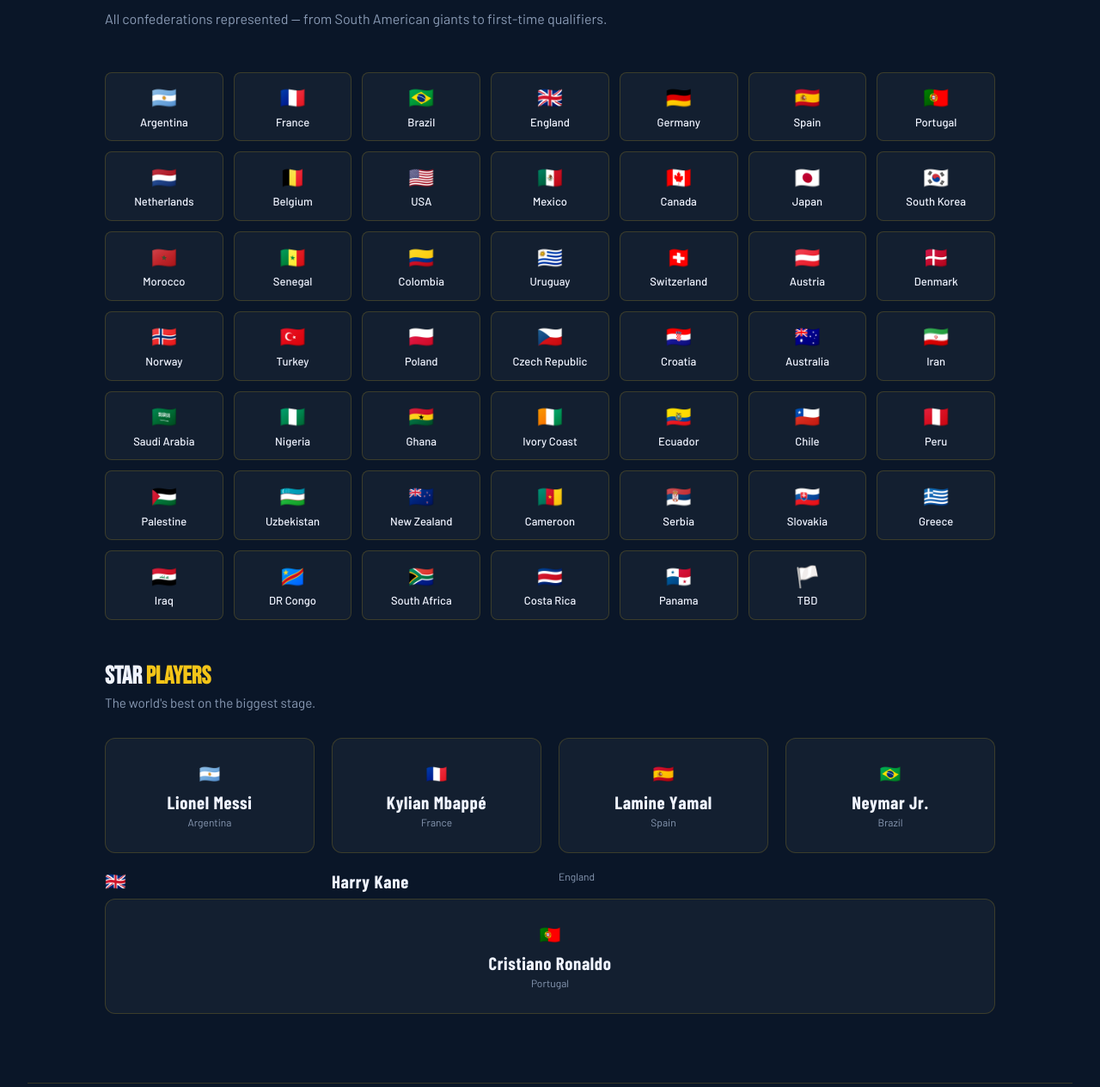
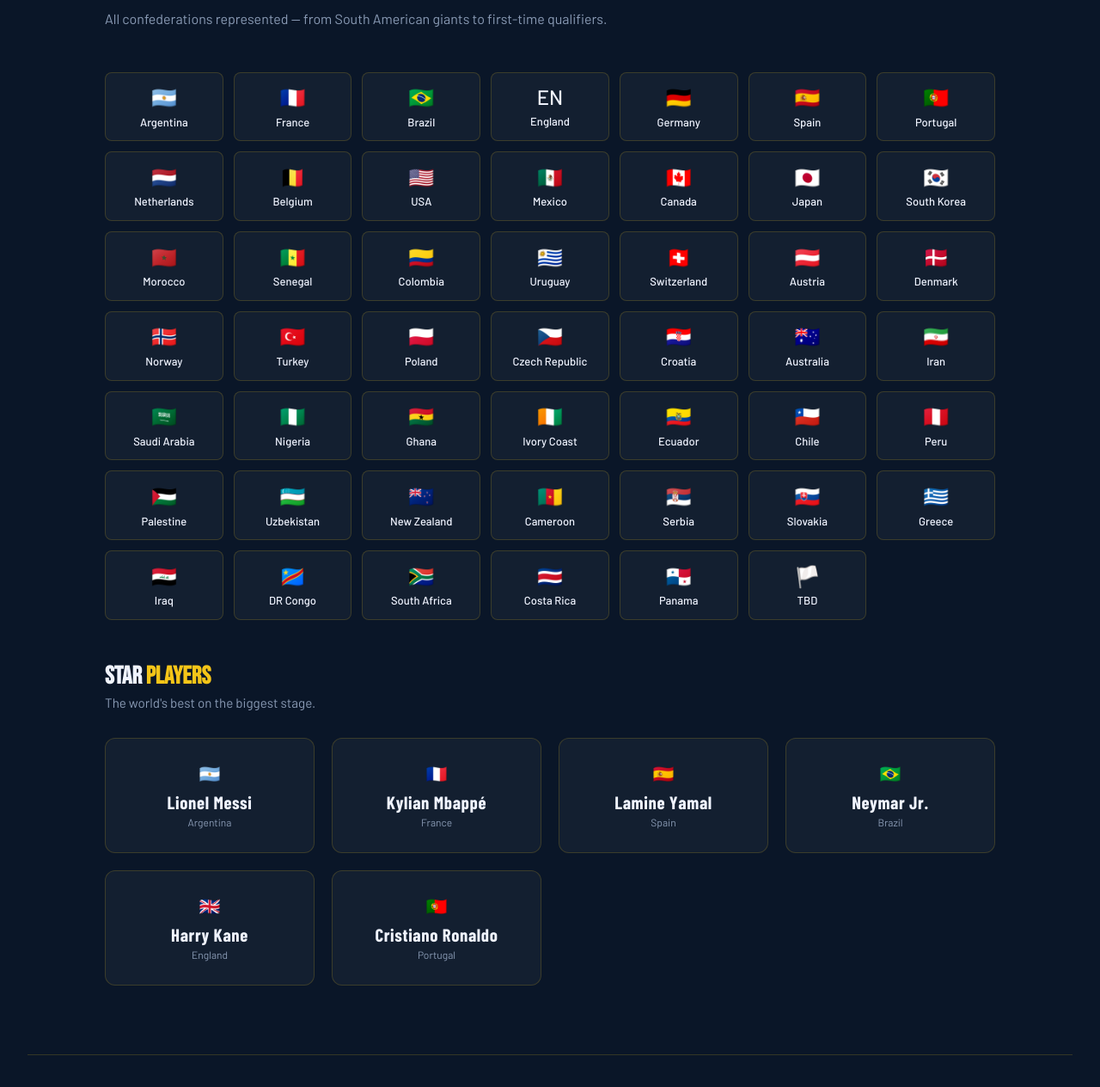
Before and after one commit to mahmud68111-glitch/fifagithub.io, a plain HTML site: page index.html in a window 1280 px wide. Shown: the part 2616-3880 px from the top of the page at 86% size. Drawn offline with nearby package versions, Linux system fonts and the light colour scheme.

Commit message:
Update England flag representation in index.html

```diff
--- a/index.html
+++ b/index.html
@@ -759,7 +759,7 @@
       <div class="team-card"><span class="team-flag">🇦🇷</span>Argentina</div>
       <div class="team-card"><span class="team-flag">🇫🇷</span>France</div>
       <div class="team-card"><span class="team-flag">🇧🇷</span>Brazil</div>
-      <div class="team-card"><span class="team-flag">🇬🇧</span>England</div>
+      <div class="team-card"><span class="team-flag">EN</span>England</div>
       <div class="team-card"><span class="team-flag">🇩🇪</span>Germany</div>
       <div class="team-card"><span class="team-flag">🇪🇸</span>Spain</div>
       <div class="team-card"><span class="team-flag">🇵🇹</span>Portugal</div>
@@ -814,7 +814,7 @@
       <div class="star-card"><div class="star-flag">🇫🇷</div><div class="star-name">Kylian Mbappé</div><div class="star-country">France</div></div>
       <div class="star-card"><div class="star-flag">🇪🇸</div><div class="star-name">Lamine Yamal</div><div class="star-country">Spain</div></div>
       <div class="star-card"><div class="star-flag">🇧🇷</div><div class="star-name">Neymar Jr.</div><div class="star-country">Brazil</div></div>
-      <div class="star-flag">🇬🇧</div><div class="star-name">Harry Kane</div><div class="star-country">England</div></div>
+      <div class="star-card"><div class="star-flag">🇬🇧</div><div class="star-name">Harry Kane</div><div class="star-country">England</div></div>
       <div class="star-card"><div class="star-flag">🇵🇹</div><div class="star-name">Cristiano Ronaldo</div><div class="star-country">Portugal</div></div>
     </div>
   </section>
```
